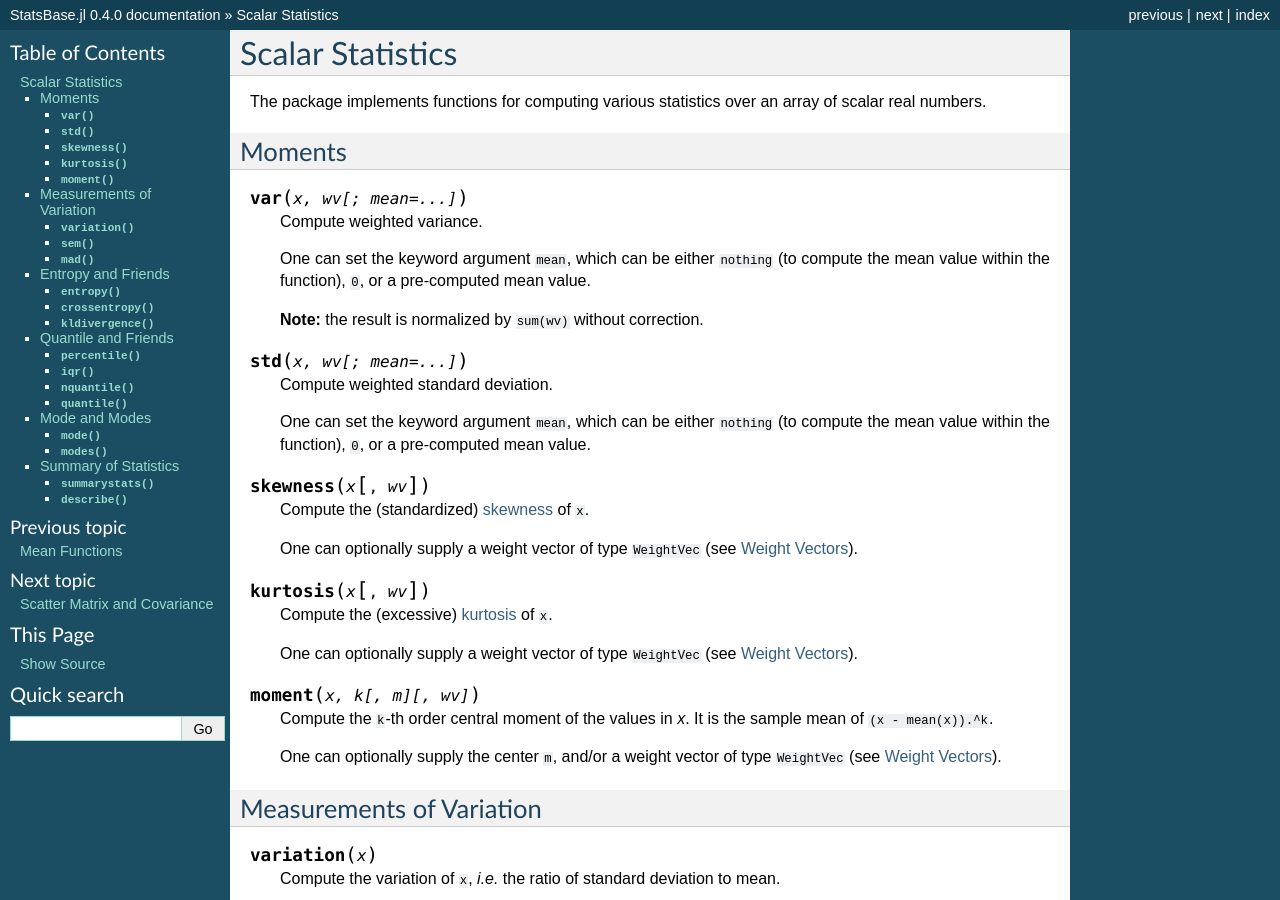
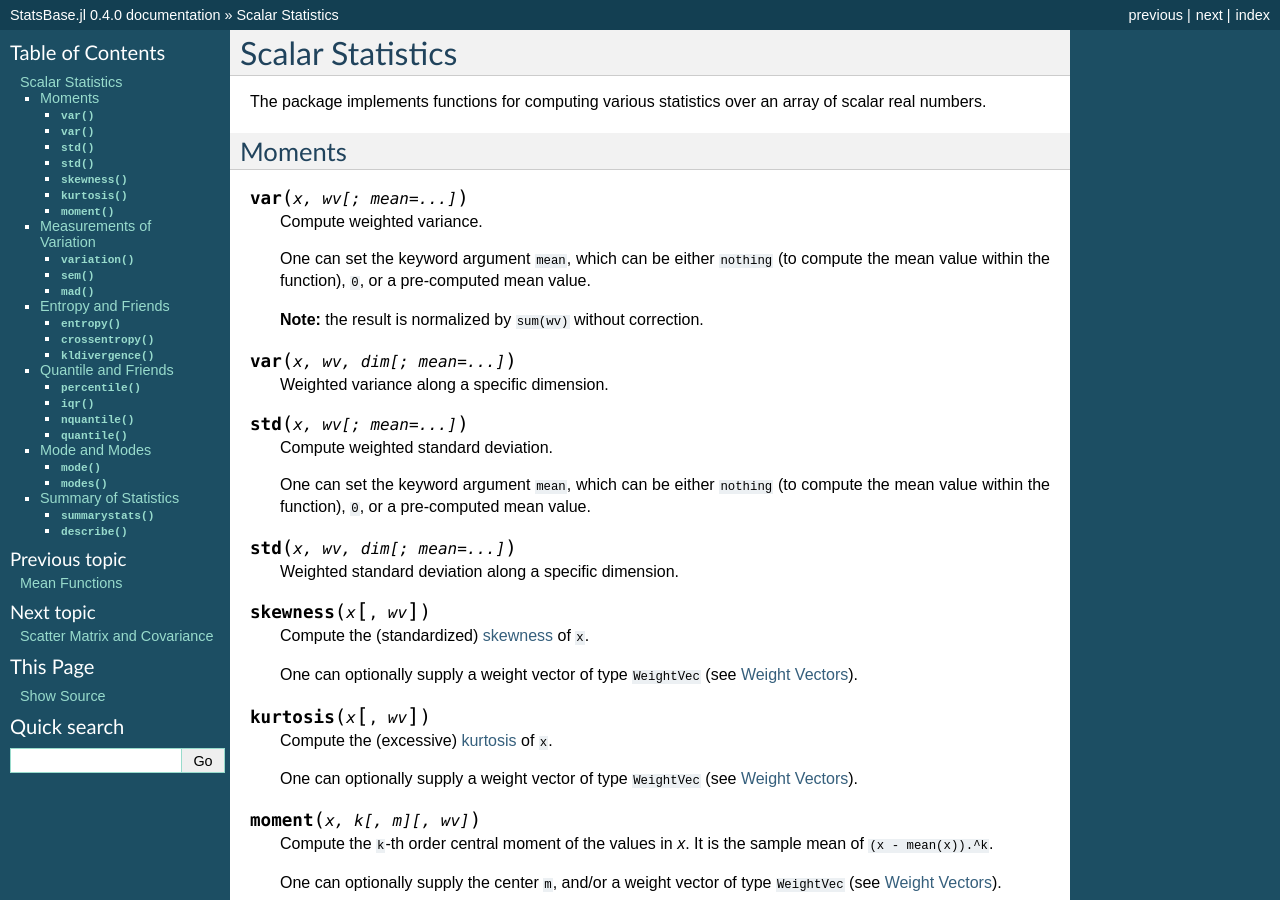
Before and after one commit to JuliaStats/StatsBase.jl, a Sphinx documentation site: the page built from docs/source/scalarstats.rst, in a window 1280 px wide and 900 px high. Built offline with Sphinx 7.4.7, drawn with Linux system fonts in a browser that asks for light colours; formulas are drawn with MathJax 3.

Commit message:
doc entry for weighted var & std along a specific dimension

```diff
--- a/docs/source/scalarstats.rst
+++ b/docs/source/scalarstats.rst
@@ -14,11 +14,19 @@ Moments
 
   **Note:** the result is normalized by ``sum(wv)`` without correction.
 
+.. function:: var(x, wv, dim[; mean=...])
+
+  Weighted variance along a specific dimension.
+
 .. function:: std(x, wv[; mean=...])
 
   Compute weighted standard deviation.
 
   One can set the keyword argument ``mean``, which can be either ``nothing`` (to compute the mean value within the function), ``0``, or a pre-computed mean value.
+
+.. function:: std(x, wv, dim[; mean=...])
+
+  Weighted standard deviation along a specific dimension.
 
 .. function:: skewness(x[, wv])
 
```
